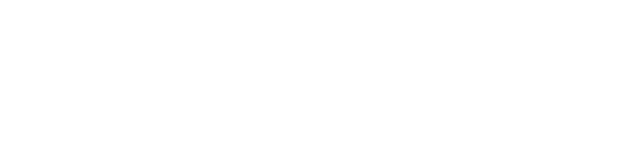
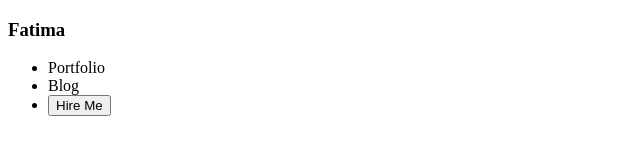
Before and after one commit to shakilahmedabir/web-developer-portfolio, a plain HTML site: page index.html in a window 1280 px wide. Shown: the whole page, without its empty margins (0-640 px from the left). Drawn offline with Linux system fonts and the light colour scheme.

Commit message:
nav added

```diff
--- a/index.html
+++ b/index.html
@@ -3,10 +3,18 @@
 <head>
     <meta charset="UTF-8">
     <meta name="viewport" content="width=device-width, initial-scale=1.0">
-    <title>Document</title>
+    <title>Fashion Designer</title>
 </head>
 <body>
     <header>
+        <nav>
+            <h3>Fatima</h3>
+            <ul>
+                <li><a href=""></a>Portfolio</li>
+                <li><a href=""></a>Blog</li>
+                <li><a href=""></a><button>Hire Me</button></li>
+            </ul>
+        </nav>
 
     </header>
     <main>
```
